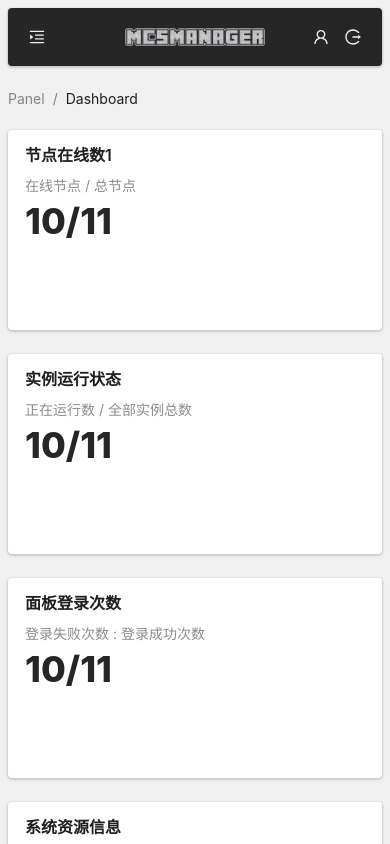
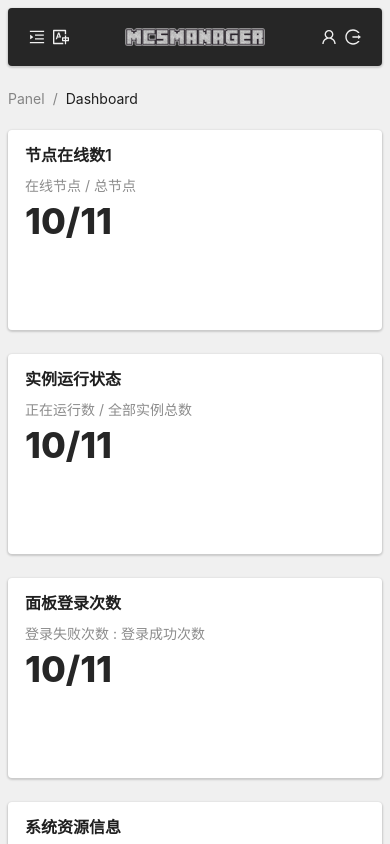
Before and after one commit to jgc9527/MCSM10-DEV-DOCS, a Vue app: page / in a window 390 px wide. Built offline with nearby package versions, Linux system fonts and the light colour scheme.

Commit message:
Feat: 手机端适配

```diff
--- a/components.d.ts
+++ b/components.d.ts
@@ -22,8 +22,12 @@ declare module 'vue' {
     AMenuItem: typeof import('ant-design-vue/es')['MenuItem']
     AModal: typeof import('ant-design-vue/es')['Modal']
     AppHeader: typeof import('./src/components/AppHeader.vue')['default']
+    ARadioButton: typeof import('ant-design-vue/es')['RadioButton']
+    ARadioGroup: typeof import('ant-design-vue/es')['RadioGroup']
     ARow: typeof import('ant-design-vue/es')['Row']
     ATable: typeof import('ant-design-vue/es')['Table']
+    ATabPane: typeof import('ant-design-vue/es')['TabPane']
+    ATabs: typeof import('ant-design-vue/es')['Tabs']
     ATag: typeof import('ant-design-vue/es')['Tag']
     ATooltip: typeof import('ant-design-vue/es')['Tooltip']
     ATypography: typeof import('ant-design-vue/es')['Typography']
--- a/src/components/AppHeader.vue
+++ b/src/components/AppHeader.vue
@@ -14,10 +14,11 @@ import {
   MenuUnfoldOutlined,
   FormatPainterOutlined,
   FormatPainterFilled,
+  TranslationOutlined,
 } from "@ant-design/icons-vue";
 import { useScreen } from "@/hooks/useScreen";
 import CardPanel from "./CardPanel.vue";
-import { $t, $t as t } from "@/lang/i18n";
+import { $t, setLanguage, $t as t } from "@/lang/i18n";
 import { THEME, useAppConfigStore } from "@/stores/useAppConfigStore";
 
 const { containerState, changeDesignMode } = useLayoutContainerStore();
@@ -109,6 +110,7 @@ const appMenus = computed(() => {
       conditions: containerState.isDesignMode,
       onlyPC: true,
     },
+
     {
       title: t("选择主题"),
       icon: FormatPainterOutlined,
@@ -125,6 +127,25 @@ const appMenus = computed(() => {
         {
           title: $t("深色模式"),
           value: THEME.DARK,
+        },
+      ],
+    },
+    {
+      title: t("语言（Language）"),
+      icon: TranslationOutlined,
+      click: (key: string) => {
+        setLanguage(key);
+      },
+      conditions: !containerState.isDesignMode,
+      onlyPC: false,
+      menus: [
+        {
+          title: "English",
+          value: "en_US",
+        },
+        {
+          title: "简体中文",
+          value: "zh_CN",
         },
       ],
     },
@@ -157,7 +178,7 @@ const appMenus = computed(() => {
 });
 
 const screen = useScreen();
-const isMobile = computed(() => screen.isMobile.value);
+const isPhone = computed(() => screen.isPhone.value);
 
 const openPhoneMenu = (b = false) => {
   containerState.showPhoneMenu = b;
@@ -166,7 +187,7 @@ const openPhoneMenu = (b = false) => {
 
 <template>
   <header class="app-header-wrapper">
-    <div class="app-header-content" v-if="!isMobile">
+    <div class="app-header-content" v-if="!isPhone">
       <div class="btns">
         <a href="/" style="margin-right: 12px">
           <div class="logo">
@@ -209,9 +230,10 @@ const openPhoneMenu = (b = false) => {
       </div>
     </div>
   </header>
-  <div v-if="!isMobile" style="height: 60px"></div>
+  <div v-if="!isPhone" style="height: 60px"></div>
 
-  <header class="app-header-content-for-phone" v-if="isMobile">
+  <!-- Menus for phone -->
+  <header class="app-header-content-for-phone" v-if="isPhone">
     <CardPanel class="card-panel">
       <template #body>
         <div
@@ -221,36 +243,45 @@ const openPhoneMenu = (b = false) => {
             align-items: center;
           "
         >
-          <div style="width: 100px">
+          <div style="width: 100px" class="flex">
             <a-button
               type="text"
               :icon="h(MenuUnfoldOutlined)"
               size="small"
               @click="openPhoneMenu(true)"
             ></a-button>
+            <div v-for="(item, index) in appMenus" :key="index">
+              <a-dropdown
+                placement="bottom"
+                v-if="item.menus && item.conditions && !item.onlyPC"
+              >
+                <a-button
+                  type="text"
+                  :icon="h(item.icon)"
+                  size="small"
+                  @click.prevent
+                ></a-button>
+                <template #overlay>
+                  <a-menu @click="(e: any) => item.click(String(e.key))">
+                    <a-menu-item v-for="(m, i) in item.menus" :key="m.value">
+                      {{ m.title }}
+                    </a-menu-item>
+                  </a-menu>
+                </template>
+              </a-dropdown>
+            </div>
           </div>
           <div>
             <img :src="logo" style="height: 18px" />
           </div>
-          <div
-            style="
-              width: 100px;
-              display: flex;
-              align-items: center;
-              justify-content: flex-end;
-            "
-          >
-            <div
-              v-for="(item, index) in appMenus"
-              :key="index"
-              style="margin-left: 8px"
-            >
+          <div style="width: 100px" class="justify-end">
+            <div v-for="(item, index) in appMenus" :key="index">
               <a-button
                 type="text"
                 :icon="h(item.icon)"
                 size="small"
                 @click="item.click"
-                v-if="item.conditions && !item.onlyPC"
+                v-if="item.conditions && !item.onlyPC && !item.menus"
               ></a-button>
             </div>
           </div>
--- a/src/components/BetweenMenus.vue
+++ b/src/components/BetweenMenus.vue
@@ -10,7 +10,7 @@ const screen = useScreen();
       <a-col :span="12" :lg="8" class="align-center">
         <slot name="left"></slot>
       </a-col>
-      <a-col v-if="!screen.isMobile.value" :lg="8">
+      <a-col v-if="!screen.isPhone.value" :lg="8">
         <div class="flex-center">
           <slot name="center"></slot>
         </div>
@@ -24,7 +24,7 @@ const screen = useScreen();
         <slot name="right"></slot>
       </a-col>
 
-      <a-col v-if="screen.isMobile.value" :span="24">
+      <a-col v-if="screen.isPhone.value" :span="24">
         <div class="flex-center">
           <slot name="center"></slot>
         </div>
--- a/src/hooks/useScreen.ts
+++ b/src/hooks/useScreen.ts
@@ -1,10 +1,10 @@
 import { onMounted, onUnmounted, ref } from "vue";
 
 export function useScreen() {
-  const isMobile = ref(window.innerWidth < 992);
+  const isPhone = ref(window.innerWidth < 992);
 
   const fn = () => {
-    isMobile.value = window.innerWidth < 992;
+    isPhone.value = window.innerWidth < 992;
   };
 
   onMounted(() => {
@@ -16,6 +16,6 @@ export function useScreen() {
   });
 
   return {
-    isMobile,
+    isPhone,
   };
 }
--- a/src/views/LayoutContainer.vue
+++ b/src/views/LayoutContainer.vue
@@ -19,8 +19,8 @@ const { getPageLayoutConfig } = useLayoutConfigStore();
 const currentLayoutConfig = getPageLayoutConfig(currentRoutePath.value);
 const { computedLayout } = useCardLayoutComputed(currentLayoutConfig);
 
-const screen = useScreen();
-// const isMobile = computed(() => screen.isMobile.value);
+// const screen = useScreen();
+// const isPhone = computed(() => screen.isPhone.value);
 
 const {
   dragover,
--- a/src/widgets/Settings.vue
+++ b/src/widgets/Settings.vue
@@ -1,19 +1,36 @@
 <script setup lang="ts">
 import type { LayoutCard } from "@/types";
+import { ref } from "vue";
 
 const props = defineProps<{
   card: LayoutCard;
 }>();
+
+const activeKey = ref("1");
+const formData = ref({
+  language: "en_US",
+});
 </script>
 
 <template>
   <CardPanel class="CardWrapper" style="height: 100%">
     <template #title>{{ card.title }}</template>
-    <template #body> 设置 </template>
+    <template #body>
+      <a-form :model="formData" layout="vertical">
+        <a-form-item label="面板语言">
+          <a-input
+            v-model:value="formData.language"
+            placeholder="input placeholder"
+          />
+        </a-form-item>
+      </a-form>
+    </template>
   </CardPanel>
 </template>
 
 <style lang="scss" scoped>
 .CardWrapper {
+  .tab {
+  }
 }
 </style>
--- a/src/widgets/UserList.vue
+++ b/src/widgets/UserList.vue
@@ -75,7 +75,7 @@ const columns = computed(() => {
       dataIndex: "time",
       key: "time",
       minWidth: "200px",
-      condition: () => !screen.isMobile.value,
+      condition: () => !screen.isPhone.value,
     },
     {
       align: "center",
@@ -83,7 +83,7 @@ const columns = computed(() => {
       dataIndex: "registerTime",
       key: "registerTime",
       minWidth: "200px",
-      condition: () => !screen.isMobile.value,
+      condition: () => !screen.isPhone.value,
     },
     {
       align: "center",
--- a/src/widgets/instance/FileManager.vue
+++ b/src/widgets/instance/FileManager.vue
@@ -72,7 +72,7 @@ const columns = computed(() => {
       dataIndex: "size",
       key: "size",
       minWidth: "200px",
-      condition: () => !screen.isMobile.value,
+      condition: () => !screen.isPhone.value,
     },
     {
       align: "center",
@@ -80,7 +80,7 @@ const columns = computed(() => {
       dataIndex: "modifyTime",
       key: "modifyTime",
       minWidth: "200px",
-      condition: () => !screen.isMobile.value,
+      condition: () => !screen.isPhone.value,
     },
     {
       align: "center",
@@ -88,7 +88,7 @@ const columns = computed(() => {
       dataIndex: "createTime",
       key: "createTime",
       minWidth: "200px",
-      condition: () => !screen.isMobile.value,
+      condition: () => !screen.isPhone.value,
     },
     {
       align: "center",
@@ -96,7 +96,7 @@ const columns = computed(() => {
       dataIndex: "permission",
       key: "permission",
       minWidth: "200px",
-      condition: () => !screen.isMobile.value,
+      condition: () => !screen.isPhone.value,
     },
     {
       align: "center",
```
